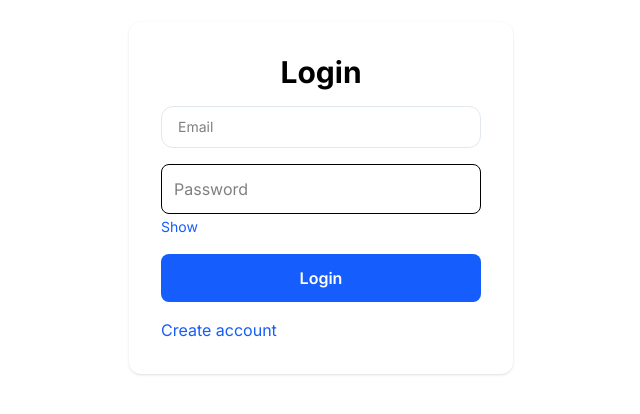
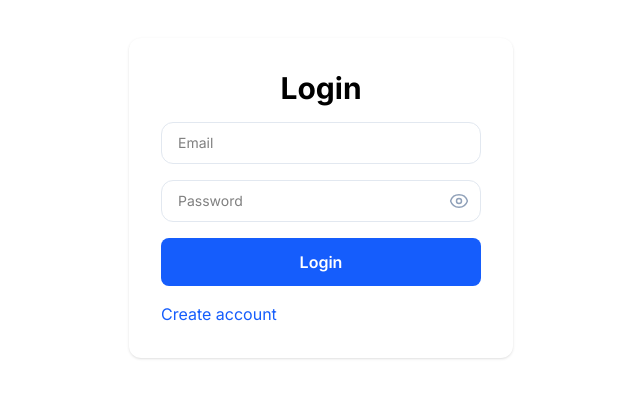
Before and after one commit to Bhetwalayush/Connectia, a React (Vite) app in the folder frontend/: page /login in a window 1280 px wide. Shown: the part 202-616 px from the top of the page, without its empty margins (319-959 px from the left). Built offline with nearby package versions, Linux system fonts and the light colour scheme; no server answers.

Commit message:
password

```diff
--- a/frontend/src/components/auth/PasswordInput.jsx
+++ b/frontend/src/components/auth/PasswordInput.jsx
@@ -1,52 +1,61 @@
+// Password input with show/hide toggle
 import { useState } from "react";
 
-
-function PasswordInput({
-  value,
-  onChange
-}) {
-
-  const [show, setShow] = useState(false);
-
+function PasswordInput({ value, onChange, placeholder = "Password" }) {
+  const [visible, setVisible] = useState(false);
 
   return (
-
-    <div>
-
+    <div className="relative">
       <input
-        type={show ? "text" : "password"}
+        type={visible ? "text" : "password"}
         value={value}
         onChange={onChange}
-        placeholder="Password"
-        className="
-          w-full
-          border
-          rounded-lg
-          p-3
-        "
+        placeholder={placeholder}
+        className="w-full rounded-xl border border-slate-200 px-4 py-2.5 pr-11 text-sm outline-none transition focus:border-indigo-500 focus:ring-4 focus:ring-indigo-50"
       />
-
-
       <button
         type="button"
-        onClick={() => setShow(!show)}
-        className="
-          text-sm
-          text-blue-600
-        "
+        onClick={() => setVisible((v) => !v)}
+        aria-label={visible ? "Hide password" : "Show password"}
+        className="absolute inset-y-0 right-0 flex items-center pr-3 text-slate-400 transition hover:text-slate-600"
       >
-        {
-          show
-          ? "Hide"
-          : "Show"
-        }
-
+        {visible ? (
+          <svg
+            className="h-5 w-5"
+            fill="none"
+            viewBox="0 0 24 24"
+            stroke="currentColor"
+            strokeWidth={1.75}
+          >
+            <path
+              strokeLinecap="round"
+              strokeLinejoin="round"
+              d="M3.98 8.223A10.477 10.477 0 0 0 1.934 12C3.226 16.338 7.244 19.5 12 19.5c.993 0 1.953-.138 2.863-.395M6.228 6.228A10.45 10.45 0 0 1 12 4.5c4.756 0 8.773 3.162 10.065 7.498a10.523 10.523 0 0 1-4.293 5.774M6.228 6.228 3 3m3.228 3.228 3.65 3.65m7.894 7.894L21 21m-3.228-3.228-3.65-3.65m0 0a3 3 0 1 0-4.243-4.243m4.242 4.242L9.88 9.88"
+            />
+          </svg>
+        ) : (
+          <svg
+            className="h-5 w-5"
+            fill="none"
+            viewBox="0 0 24 24"
+            stroke="currentColor"
+            strokeWidth={1.75}
+          >
+            <path
+              strokeLinecap="round"
+              strokeLinejoin="round"
+              d="M2.036 12.322a1.012 1.012 0 0 1 0-.639C3.423 7.51 7.36 4.5 12 4.5c4.638 0 8.573 3.007 9.963 7.178.07.207.07.431 0 .639C20.577 16.49 16.64 19.5 12 19.5c-4.638 0-8.573-3.007-9.963-7.178Z"
+            />
+            <path
+              strokeLinecap="round"
+              strokeLinejoin="round"
+              d="M15 12a3 3 0 1 1-6 0 3 3 0 0 1 6 0Z"
+            />
+          </svg>
+        )}
       </button>
-
     </div>
-
   );
 }
 
-
 export default PasswordInput;
```
